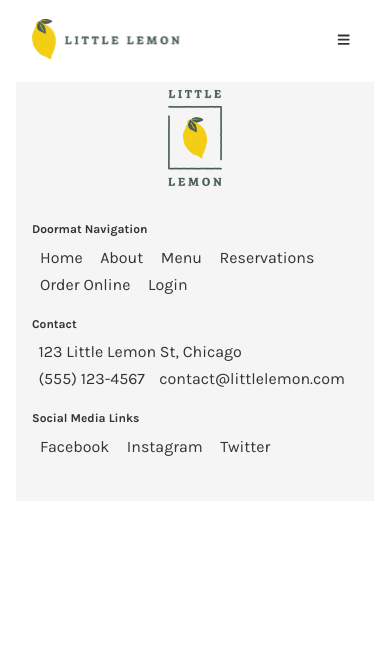
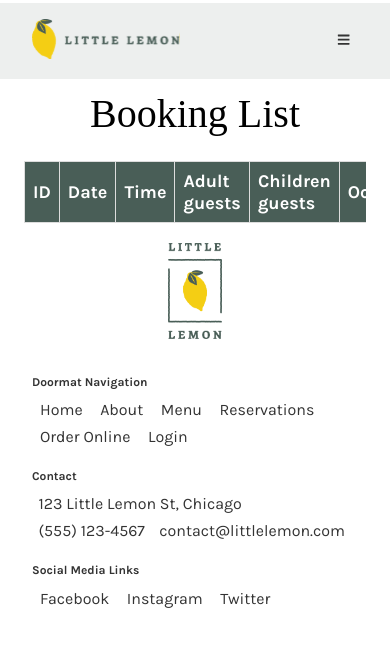
Before and after one commit to Aishwarya-S1618/Little-Lemon, a React (Create React App) app in the folder little-lemon/: page /booking-data in a window 390 px wide. Shown: the top 646 px of the page. Built offline with nearby package versions, Linux system fonts and the light colour scheme; a web font is replaced by a local one.

Commit message:
Added BookingData reservations page connected to fetchAPI and submitAPI

```diff
--- a/little-lemon/public/index.html
+++ b/little-lemon/public/index.html
@@ -13,7 +13,7 @@
       name="description"
       content="Web site created using create-react-app"
     />
-    <link rel="apple-touch-icon" href="%PUBLIC_URL%/logo192.png" />
+    <!-- <link rel="apple-touch-icon" href="%PUBLIC_URL%/logo192.png" /> -->
     <!--
       manifest.json provides metadata used when your web app is installed on a
       user's mobile device or desktop. See https://developers.google.com/web/fundamentals/web-app-manifest/
--- a/little-lemon/src/App.css
+++ b/little-lemon/src/App.css
@@ -34,7 +34,7 @@
    }
 /* Navigation Bar Base Styles */
    .nav {
-    background-color: #ffffff;
+    background-color: #EDEFEE;
     color: #3333;
   }
 
@@ -309,7 +309,7 @@
     grid-template-columns: 1fr 3fr;
     gap: 3rem;
     padding: 1rem;
-    background-color: #f5f5f5;
+    background-color: white;
     color: #333;
     margin: 0.2rem 5rem;
   }
@@ -486,6 +486,49 @@
   background-color: #495E57;
   color:#EDEFEE;
 }
+
+.booking-list-page {
+  padding: 1rem;
+  padding-top:2.5rem;
+  background-color: white;
+  justify-items: center;
+  margin: 0.2rem 5rem;
+}
+
+.booking-list-page h2 {
+  margin-bottom: 1.5rem;
+  margin-top:3rem;
+}
+
+.booking-list-page table {
+  width: 100%;
+  border-collapse: collapse;
+  background-color: white;
+
+}
+
+.booking-list-page th,
+.booking-list-page td {
+  border: 1px solid #ddd;
+  padding: 1rem;
+  text-align: left;
+}
+
+.booking-list-page th {
+  background-color: #495e57;
+  color:white;
+}
+
+.booking-list-page tr:nth-child(even) {
+  background-color: #F4CE1433;
+}
+.booking-list-page tr:nth-child(odd) {
+  background-color: #F4CE1411;
+}
+
+.booking-list-page tr:hover {
+  background-color: #F4CE1488;
+}
 /*Media Queries*/
 
   /* Tablet Breakpoint */
@@ -567,7 +610,21 @@
       gap: 1rem;
       padding: 0.5rem;
     }
+    .booking-list-page {
+      padding: 0.5rem;
+      padding-top:2rem;
+      margin: 0.2rem 1rem;
+    }
+
+  .booking-list-page table {
+    overflow-x: auto;
   }
+
+  .booking-list-page th,
+  .booking-list-page td {
+    padding: 0.5rem;
+  }
+}
 
   /* Mobile Breakpoint */
   @media screen and (max-width: 551px) {
@@ -692,4 +749,16 @@
       padding:0.1rem;
       margin:0.1rem 0.3rem;
     }
+    .booking-list-page table {
+      width: 100%;
+    }
+    .booking-list-page th,
+    .booking-list-page td {
+      padding: 0.5rem;
+    }
+    .booking-list-page table{
+      display:block;
+      overflow-x:auto;
+    }
+
   }
--- a/little-lemon/src/App.js
+++ b/little-lemon/src/App.js
@@ -3,47 +3,35 @@ import './api.js';
 import Footer from './components/Footer';
 import Nav from './components/Nav';
 import Main from './components/Main';
+import BookingData from './components/BookingData.js';
 import BookingPage from './components/BookingPage';
 import { BrowserRouter as Router, Route, Routes } from 'react-router-dom';
 import React, { useState, useReducer, useEffect } from 'react';
 
-// Helper function to wait until window.fetchAPI is available
-const waitForFetchAPI = () => {
-  return new Promise((resolve) => {
-    const interval = setInterval(() => {
-      if (typeof window.fetchAPI === 'function') {
-        clearInterval(interval);
-        resolve(window.fetchAPI);
-      }
-    }, 100);  // Check every 100ms
-  });
+// // Helper function to wait until window.fetchAPI is available
+// const waitForFetchAPI = () => {
+//   return new Promise((resolve) => {
+//     const interval = setInterval(() => {
+//       if (typeof window.fetchAPI === 'function') {
+//         clearInterval(interval);
+//         resolve(window.fetchAPI);
+//       }
+//     }, 100);  // Check every 100ms
+//   });
+// };
+
+const initializeTimes = () => {
+  const today = new Date();
+  return window.fetchAPI(today);  // Fetch available times for today's date
 };
 
-export const initializeTimes = async () => {
-  try {
-    const today = new Date();  // Use Date object directly
-    const fetchAPI = await waitForFetchAPI(); // Wait until fetchAPI is available
-    const initialTimes = await fetchAPI(today); // Pass Date object to fetchAPI
-    return { availableTimes: initialTimes };
-  } catch (error) {
-    console.error('Error fetching initial times:', error);
-    return { availableTimes: [] };
+const timeReducer = (state, action) => {
+  if (action.type === 'UPDATE_TIMES') {
+    const selectedDate = new Date(action.payload);
+    return window.fetchAPI(selectedDate);  // Fetch times for selected date
   }
+  return state;  // Return current state if no matching action type
 };
-
-
-
-export const timeReducer = (state, action) => {
-  switch (action.type) {
-    case 'UPDATE_TIMES':
-      return { availableTimes: action.payload };
-    default:
-      return state;
-  }
-};
-setTimeout(() => {
-  console.log('fetchAPI:', window.fetchAPI); // Check if it's defined after a short delay
-}, 1000);
 
 const App = () => {
   const [formData, setFormData] = useState({
@@ -53,27 +41,27 @@ const App = () => {
     guests2: '',
     occasion: '',
   });
+  const [bookingData, setBookingData] = useState(() => {
+    const savedData = localStorage.getItem('bookingData');
+    return savedData ? JSON.parse(savedData) : [];
+  });
+
+  // Store updated bookingData in localStorage
+  useEffect(() => {
+    localStorage.setItem('bookingData', JSON.stringify(bookingData));
+  }, [bookingData]);
 
   const [availableTimes, dispatch] = useReducer(timeReducer, [], initializeTimes);
-
-  const updateTimes = async (date) => {
-    try {
-      const fetchAPI = await waitForFetchAPI();
-      const times = await fetchAPI(new Date(date)); // Convert to Date object if needed
-      dispatch({ type: 'UPDATE_TIMES', payload: times });
-    } catch (error) {
-      console.error('Error in update times:', error);
-    }
-  };
-
-
   const handleFormChange = (field, value) => {
     setFormData((prevData) => ({
       ...prevData,
       [field]: value,
     }));
   };
-
+  const liftUpBookingData =(data)=>{
+    setBookingData([...bookingData, data]);
+  }
+  // console.log("in App ", formData, "Data",bookingData);
   return (
     <>
       <Router>
@@ -84,10 +72,18 @@ const App = () => {
             path="/booking"
             element={
               <BookingPage
-                availableTimes={availableTimes.availableTimes}
-                updateTimes={updateTimes}
+                availableTimes={availableTimes}
                 formData={formData}
                 onFormChange={handleFormChange}
+                liftUpBookingData={liftUpBookingData}
+              />
+            }
+          />
+          <Route
+            path="/booking-data"
+            element={
+              <BookingData
+                bookingData={bookingData}
               />
             }
           />
--- /dev/null
+++ b/little-lemon/src/components/BookingData.js
@@ -0,0 +1,35 @@
+import React from 'react';
+
+const BookingData = ({ bookingData }) => {
+  return (
+    <div className="booking-list-page">
+      <h2 className='subtitle'>Booking List</h2>
+      <table>
+        <thead className='leadtext'>
+          <tr>
+            <th>ID</th>
+            <th>Date</th>
+            <th>Time</th>
+            <th>Adult guests</th>
+            <th>Children guests</th>
+            <th>Occasion</th>
+          </tr>
+        </thead>
+        <tbody className='paragraphtext'>
+          {bookingData.map((booking) => (
+            <tr key={booking.id}>
+              <td>{booking.id}</td>
+              <td>{booking.date}</td>
+              <td>{booking.time}</td>
+              <td>{booking.guests1}</td>
+              <td>{booking.guests2}</td>
+              <td>{booking.occasion}</td>
+            </tr>
+          ))}
+        </tbody>
+      </table>
+    </div>
+  );
+};
+
+export default BookingData;
--- a/little-lemon/src/components/BookingForm.js
+++ b/little-lemon/src/components/BookingForm.js
@@ -1,10 +1,9 @@
 import React, { useState, useEffect } from 'react';
 import { FaExclamationCircle } from 'react-icons/fa';
 
-const BookingForm = ({ availableTimes, formData, onFormChange }) => {
+const BookingForm = ({ availableTimes,  formData,  onFormChange,  onBookingSubmit}) => {
   const [filteredTimes, setFilteredTimes] = useState(availableTimes);
   const [errors, setErrors] = useState({ date: '', time: '', guests: '' });
-
   const today = new Date().toISOString().split("T")[0];
 
   useEffect(() => {
@@ -77,7 +76,13 @@ const BookingForm = ({ availableTimes, formData, onFormChange }) => {
   const handleSubmit = (e) => {
     e.preventDefault();
     if (validateForm()) {
-      console.log("Submitted form data:", formData);
+      e.preventDefault();
+      onBookingSubmit(formData);  // Submit the form data
+      onFormChange('date', '');
+      onFormChange('time', '');
+      onFormChange('guests1', '');
+      onFormChange('guests2', '');
+      onFormChange('occasion', 'None');
     }
   };
 
--- a/little-lemon/src/components/Main.js
+++ b/little-lemon/src/components/Main.js
@@ -13,7 +13,6 @@ const Main = () => {
       <Specials />
       <CustomersSay />
       <About />
-
     </>
   );
 };
--- a/little-lemon/src/components/Nav.js
+++ b/little-lemon/src/components/Nav.js
@@ -13,7 +13,7 @@ const Nav = () => {
     { href: '#home', text: 'Home' },
     { href: '#about', text: 'About' },
     { href: '#menu', text: 'Menu' },
-    { href: '#reservations', text: 'Reservations' },
+    { href: '/booking-data', text: 'Reservations' },
     { href: '#orderonline', text: 'Order Online' },
     { href: '#login', text: 'Login' },
   ];
```
Also changed, not shown: little-lemon/src/components/BookingPage.js (+21 -47 lines), little-lemon/public/manifest.json.
